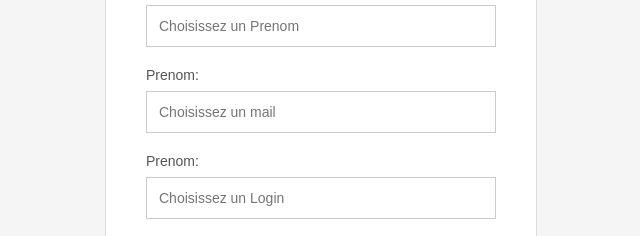
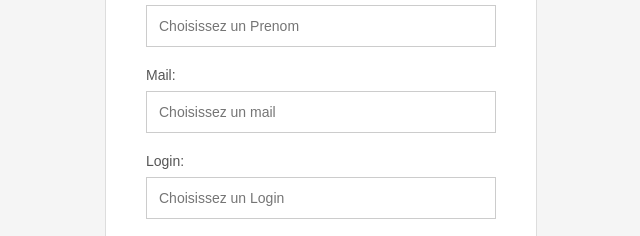
Before and after one commit to Loulrs/TpProjet2, a plain HTML site: page front/inscription.html in a window 1280 px wide. Shown: the part 269-505 px from the top of the page, 319-959 px from the left. Drawn offline with Linux system fonts and the light colour scheme.

Commit message:
Fix label text for Mail and Login fields

```diff
--- a/front/inscription.html
+++ b/front/inscription.html
@@ -16,10 +16,10 @@
         <label for="Prenom">Prenom:</label>
         <input type="text" id="Surname" name="Prenom" placeholder="Choisissez un Prenom" required>
 
-        <label for="Mail">Prenom:</label>
+        <label for="Mail">Mail:</label>
         <input type="text" id="Mail" name="Mail" placeholder="Choisissez un mail" required>
 
-        <label for="Login">Prenom:</label>
+        <label for="Login">Login:</label>
         <input type="text" id="Login" name="Login" placeholder="Choisissez un Login" required>
 
         <label for="Password">Mot de passe:</label>
```
